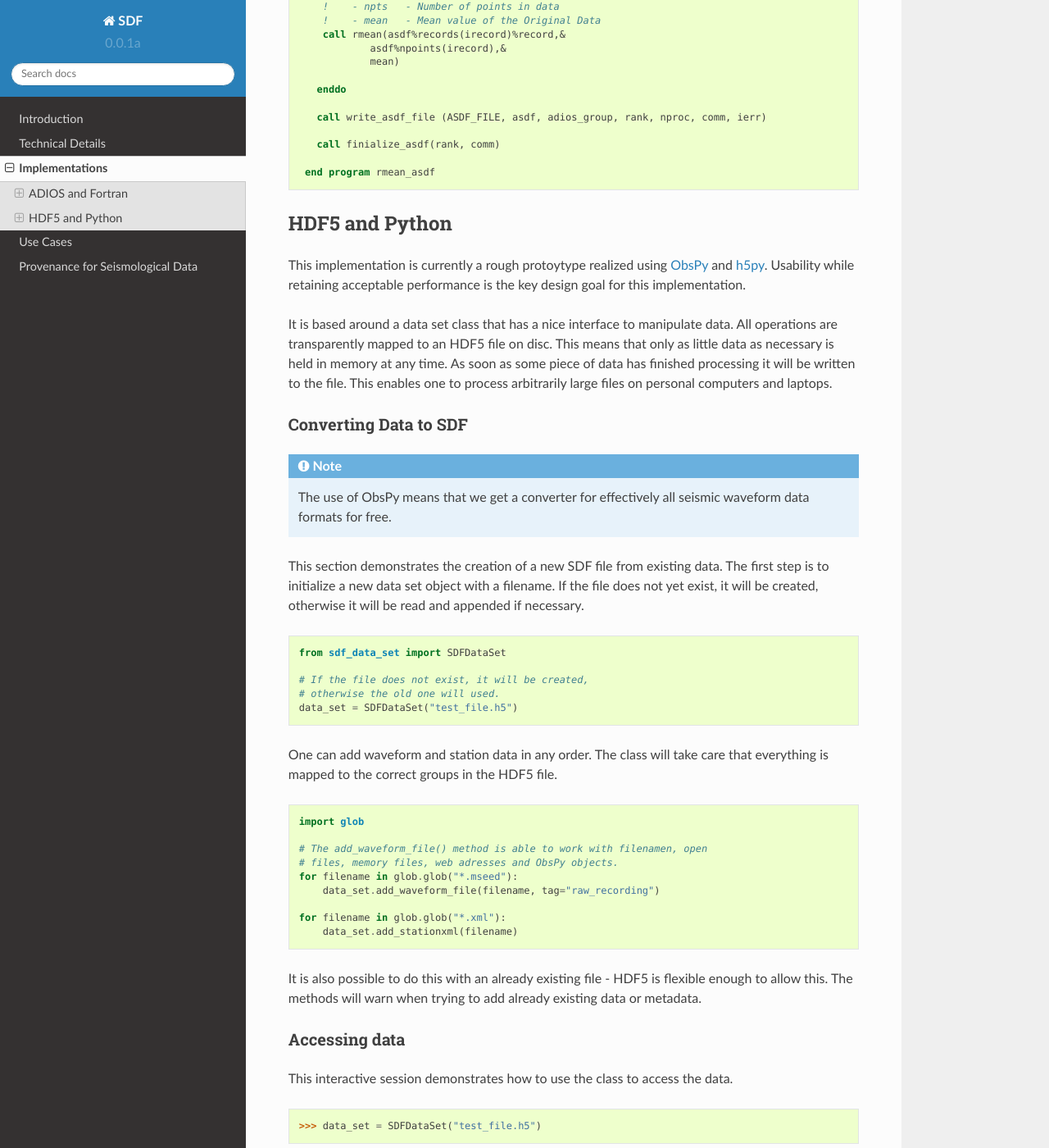
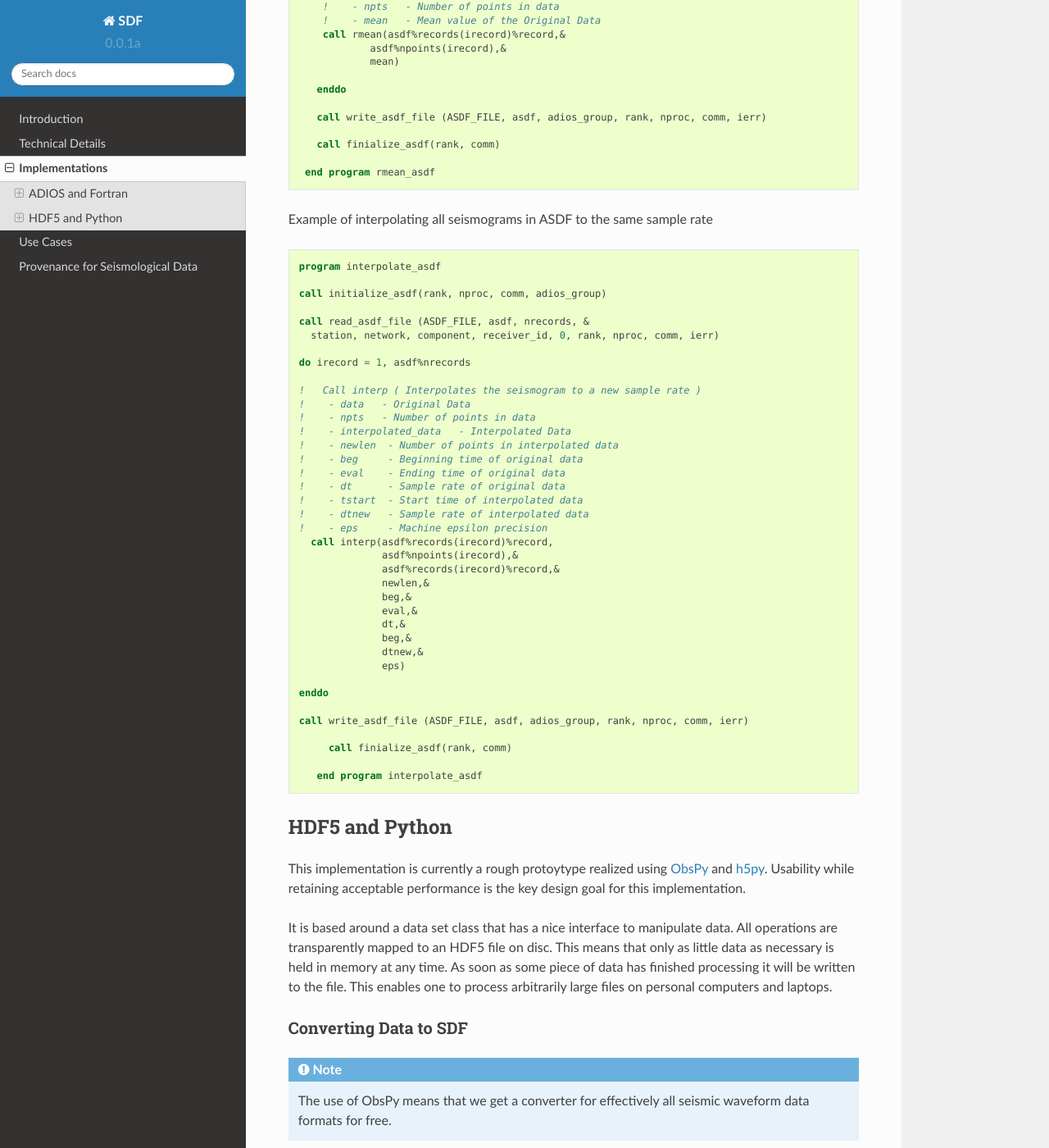
Before and after one commit to wjlei1990/ASDF, a Sphinx documentation site: the page built from doc/implementations.rst, in a window 1280 px wide and 1400 px high, scrolled down 1134 px. Shown: the whole window at 82% size. Built offline with Sphinx 7.4.7 and the Read the Docs theme 2.0.0, drawn with Linux system fonts in a browser that asks for light colours.

Commit message:
Update implementations.rst

```diff
--- a/doc/implementations.rst
+++ b/doc/implementations.rst
@@ -71,6 +71,50 @@ all waveforms in an ASDF file is given below:
        call finialize_asdf(rank, comm)
 
      end program rmean_asdf
+
+
+Example of interpolating all seismograms in ASDF to the same sample rate
+
+.. code-block:: fortran
+
+  program interpolate_asdf
+
+  call initialize_asdf(rank, nproc, comm, adios_group)
+
+  call read_asdf_file (ASDF_FILE, asdf, nrecords, &
+    station, network, component, receiver_id, 0, rank, nproc, comm, ierr)
+
+  do irecord = 1, asdf%nrecords
+
+  !   Call interp ( Interpolates the seismogram to a new sample rate )
+  !    - data   - Original Data
+  !    - npts   - Number of points in data
+  !    - interpolated_data   - Interpolated Data
+  !    - newlen  - Number of points in interpolated data
+  !    - beg     - Beginning time of original data
+  !    - eval    - Ending time of original data
+  !    - dt      - Sample rate of original data
+  !    - tstart  - Start time of interpolated data
+  !    - dtnew   - Sample rate of interpolated data
+  !    - eps     - Machine epsilon precision
+    call interp(asdf%records(irecord)%record,
+                asdf%npoints(irecord),&
+                asdf%records(irecord)%record,&
+                newlen,&
+                beg,&
+                eval,&
+                dt,&
+                beg,&
+                dtnew,&
+                eps)
+
+  enddo
+
+  call write_asdf_file (ASDF_FILE, asdf, adios_group, rank, nproc, comm, ierr)
+
+       call finialize_asdf(rank, comm)
+
+     end program interpolate_asdf
 
 HDF5 and Python
 ---------------
```
